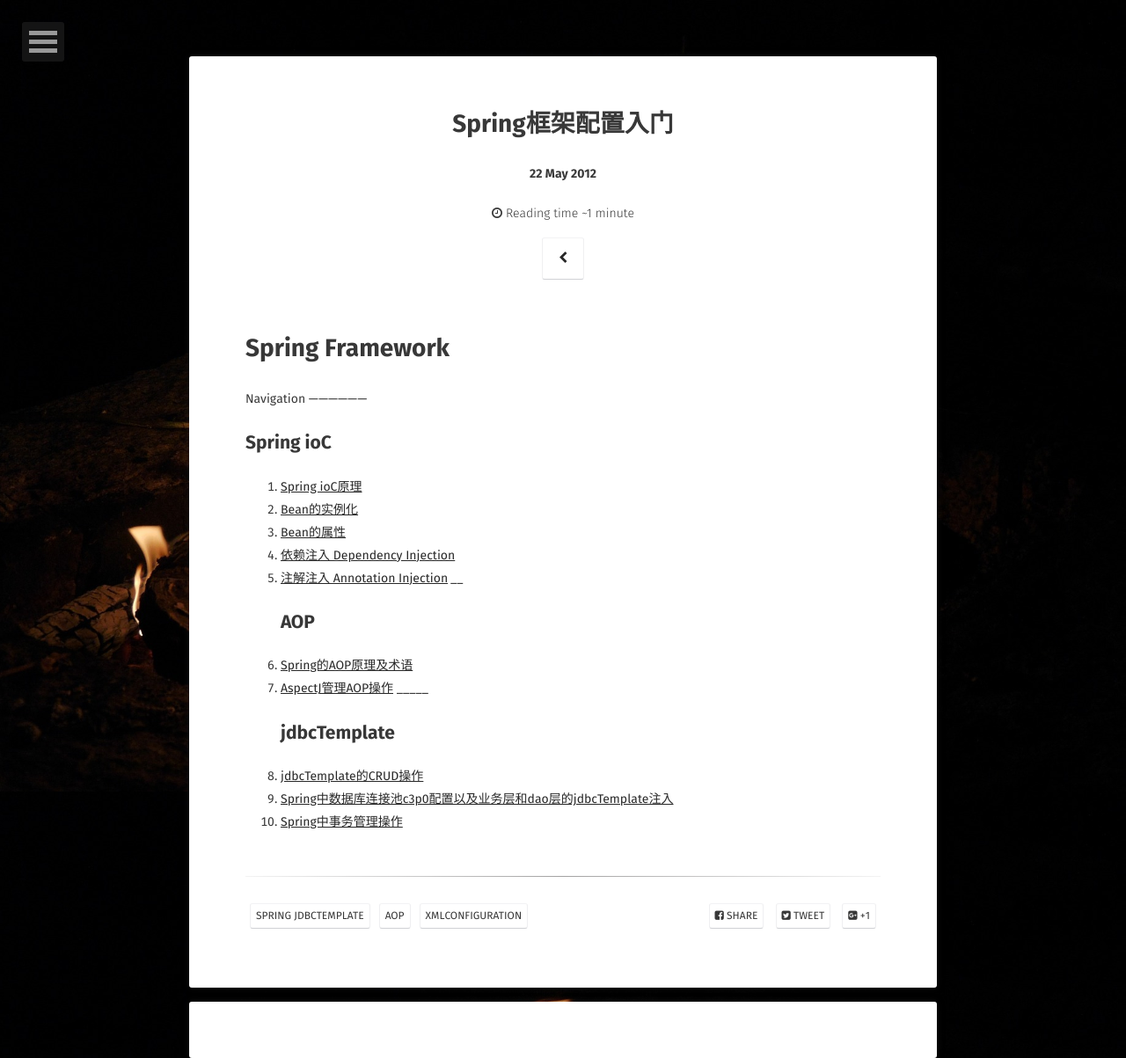
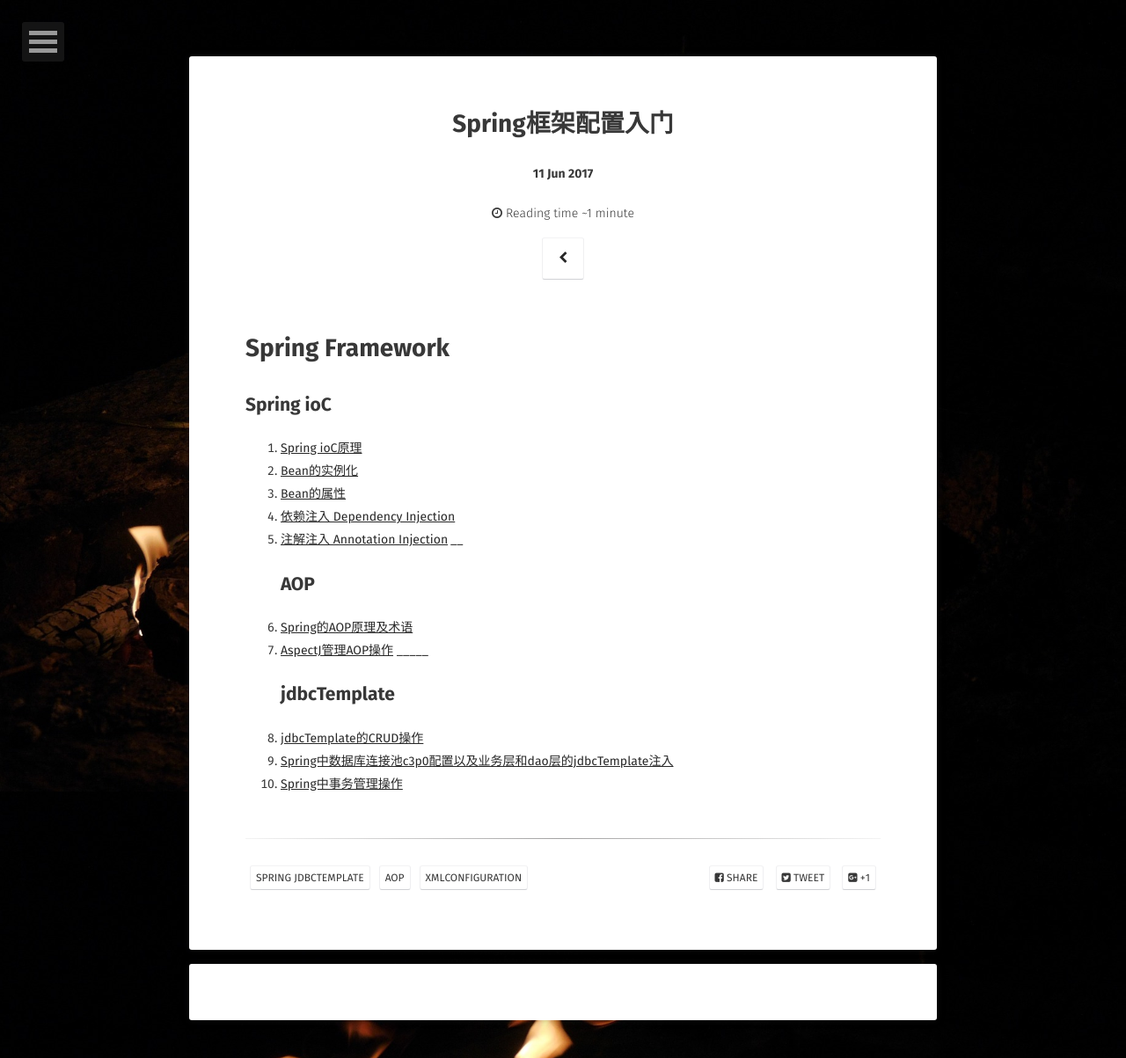
Before and after one commit to user3301/user3301.github.io, a Jekyll site: the page built from _posts/2017-06-11-springframework-configuration.md, in a window 1280 px wide. Shown: the whole page at 88% size. Built offline with Jekyll 4.4.1, drawn with Linux system fonts in a browser that asks for light colours; some web fonts are replaced; comment, search, counter and statistics services are not loaded.

Commit message:
post layout fixed

```diff
--- a/_posts/2017-06-11-springframework-configuration.md
+++ b/_posts/2017-06-11-springframework-configuration.md
@@ -1,7 +1,7 @@
 ---
 layout: post
 title: "Spring框架配置入门"
-date: 2012-05-22
+date: 2017-06-11
 excerpt: "A howto guide on spring framework configuation and usage."
 tags: [spring jdbcTemplate, AOP, XMLConfiguration]
 comments: true
@@ -9,8 +9,6 @@
 
 Spring Framework
 ==================
-Navigation
-------------------
 ## Spring ioC
 1. [Spring ioC原理](https://github.com/user3301/spring/blob/master/Spring_ioC.md)
 2. [Bean的实例化](https://github.com/user3301/spring/blob/master/Bean_Instantiation.md)
```
